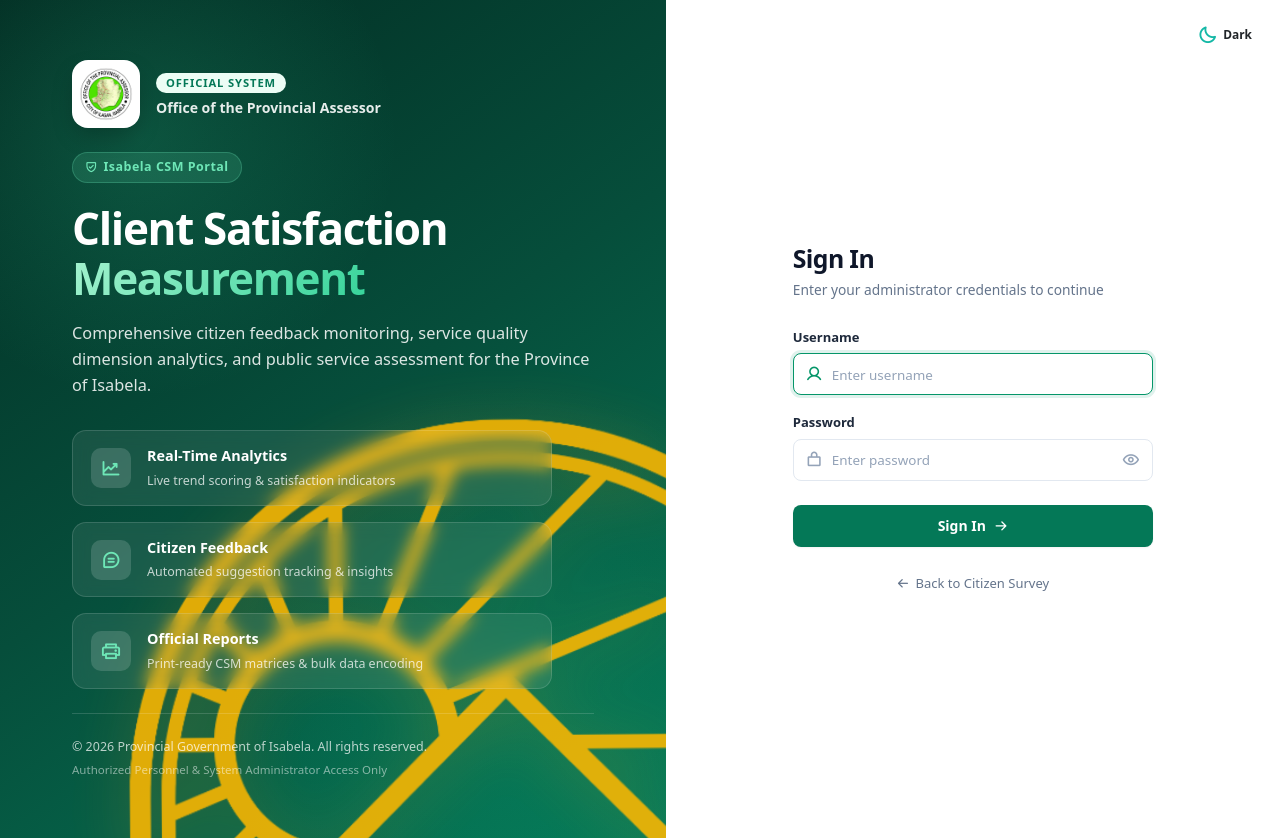
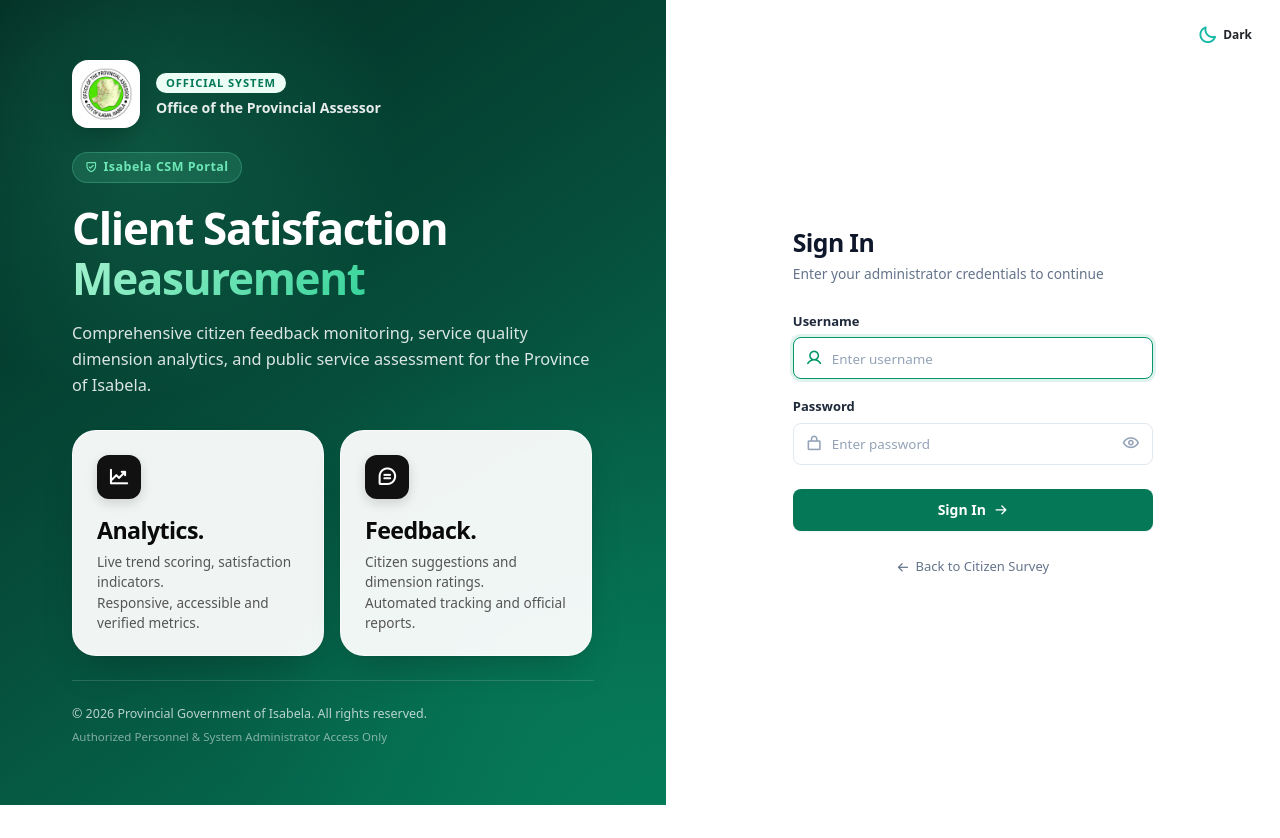
Before and after one commit to LiveKryptiah/pgi.pao.csm, a PHP site: page /login.php in a window 1280 px wide. After the commit the page ends 805 px from the top, so only its background shows below. Run offline with PHP 8.4, Linux system fonts and the light colour scheme; some libraries are stand-ins or nearby versions.

Commit message:
Update left side feature cards to frosted blur card design matching reference

```diff
--- a/login.php
+++ b/login.php
@@ -137,43 +137,6 @@ if ($_SERVER["REQUEST_METHOD"] == "POST") {
             background: radial-gradient(circle, rgba(16, 185, 129, 0.15) 0%, transparent 70%);
         }
 
-        /* GREETINGS SUN ART (FROM DASHBOARD GREETING SECTION) */
-        .login-left-sun-art {
-            position: absolute;
-            right: 0;
-            bottom: -15px;
-            height: 52%;
-            max-height: 480px;
-            pointer-events: none;
-            user-select: none;
-            z-index: 1;
-            opacity: 0.88;
-            background: transparent !important;
-            border: none !important;
-            box-shadow: none !important;
-            transition: transform 0.4s cubic-bezier(0.34, 1.56, 0.64, 1), opacity 0.3s ease;
-        }
-
-        .login-left-sun-img {
-            height: 100%;
-            width: auto;
-            object-fit: contain;
-            background: transparent !important;
-            border: none !important;
-            box-shadow: none !important;
-            filter: drop-shadow(0 6px 30px rgba(245, 158, 11, 0.25));
-            transition: transform 0.4s cubic-bezier(0.34, 1.56, 0.64, 1);
-        }
-
-        .login-split-left:hover .login-left-sun-img {
-            transform: scale(1.025) rotate(-0.5deg);
-        }
-
-        [data-bs-theme="dark"] .login-left-sun-art {
-            opacity: 0.70;
-            filter: drop-shadow(0 0 35px rgba(245, 158, 11, 0.35));
-        }
-
         .login-left-content {
             position: relative;
             z-index: 2;
@@ -255,50 +218,92 @@ if ($_SERVER["REQUEST_METHOD"] == "POST") {
 
         .brand-feature-grid {
             display: grid;
+            grid-template-columns: repeat(auto-fit, minmax(220px, 1fr));
             gap: 16px;
-            max-width: 480px;
+            max-width: 520px;
         }
 
-        .brand-feature-card {
+        /* FROSTED BLUR CARD (MATCHING USER REFERENCE DESIGN) */
+        .brand-blur-card {
+            background: rgba(255, 255, 255, 0.94);
+            backdrop-filter: blur(24px);
+            -webkit-backdrop-filter: blur(24px);
+            border: 1px solid rgba(255, 255, 255, 0.65);
+            border-radius: 24px;
+            padding: 24px 24px 22px;
+            box-shadow: 0 20px 40px -15px rgba(0, 0, 0, 0.25), 0 1px 3px rgba(0, 0, 0, 0.08);
+            transition: transform 0.25s cubic-bezier(0.34, 1.56, 0.64, 1), box-shadow 0.25s ease, background 0.2s ease;
             display: flex;
-            align-items: center;
-            gap: 16px;
-            padding: 14px 18px;
-            background: rgba(255, 255, 255, 0.08);
-            border: 1px solid rgba(255, 255, 255, 0.14);
-            border-radius: 14px;
-            backdrop-filter: blur(8px);
-            transition: background 0.2s ease, transform 0.2s ease;
+            flex-direction: column;
+            align-items: flex-start;
+            text-align: left;
         }
 
-        .brand-feature-card:hover {
-            background: rgba(255, 255, 255, 0.12);
-            transform: translateX(4px);
+        .brand-blur-card:hover {
+            transform: translateY(-4px);
+            background: #ffffff;
+            box-shadow: 0 25px 50px -12px rgba(0, 0, 0, 0.35);
         }
 
-        .brand-feature-card i {
-            width: 40px;
-            height: 40px;
-            border-radius: 10px;
-            background: rgba(255, 255, 255, 0.15);
+        .blur-card-icon-box {
+            width: 44px;
+            height: 44px;
+            border-radius: 12px;
+            background: #111111;
             display: flex;
             align-items: center;
             justify-content: center;
-            font-size: 1.25rem;
-            color: #6ee7b7;
+            color: #ffffff;
+            font-size: 1.35rem;
+            margin-bottom: 18px;
+            box-shadow: 0 4px 12px rgba(0, 0, 0, 0.15);
+            transition: transform 0.2s ease;
             flex-shrink: 0;
         }
 
-        .brand-feature-card strong {
-            display: block;
-            font-size: 0.90rem;
-            font-weight: 700;
-            color: #ffffff;
+        .brand-blur-card:hover .blur-card-icon-box {
+            transform: scale(1.06);
         }
 
-        .brand-feature-card span {
-            font-size: 0.78rem;
-            color: rgba(255, 255, 255, 0.75);
+        .blur-card-title {
+            font-size: 1.45rem;
+            font-weight: 800;
+            letter-spacing: -0.025em;
+            color: #0a0a0a;
+            margin: 0 0 8px 0;
+            line-height: 1.15;
+        }
+
+        .blur-card-desc {
+            font-size: 0.85rem;
+            line-height: 1.5;
+            color: #555555;
+            margin: 0;
+            font-weight: 450;
+        }
+
+        [data-bs-theme="dark"] .brand-blur-card {
+            background: rgba(10, 24, 18, 0.82);
+            border-color: rgba(255, 255, 255, 0.14);
+            box-shadow: 0 20px 40px -15px rgba(0, 0, 0, 0.6);
+        }
+
+        [data-bs-theme="dark"] .brand-blur-card:hover {
+            background: rgba(14, 32, 24, 0.92);
+        }
+
+        [data-bs-theme="dark"] .blur-card-icon-box {
+            background: #020704;
+            color: #34d399;
+            border: 1px solid rgba(52, 211, 153, 0.25);
+        }
+
+        [data-bs-theme="dark"] .blur-card-title {
+            color: #f8fafc;
+        }
+
+        [data-bs-theme="dark"] .blur-card-desc {
+            color: rgba(255, 255, 255, 0.72);
         }
 
         .login-left-footer {
@@ -575,13 +580,6 @@ if ($_SERVER["REQUEST_METHOD"] == "POST") {
             .login-left-footer {
                 display: none;
             }
-            .login-left-sun-art {
-                opacity: 0.28;
-                right: -25px;
-                bottom: -15px;
-                height: 44%;
-                max-height: 240px;
-            }
             .login-split-right {
                 flex: none;
                 width: 100%;
@@ -602,12 +600,6 @@ if ($_SERVER["REQUEST_METHOD"] == "POST") {
     <!-- LEFT: FULL SCREEN BACKGROUND & BRANDING -->
     <aside class="login-split-left">
         <div class="login-left-bg-art" aria-hidden="true"></div>
-
-        <!-- GREETINGS SUN ART (FROM DASHBOARD GREETING SECTION) -->
-        <div class="login-left-sun-art" aria-hidden="true">
-            <img src="greetings_sun_topleft.png" alt="Greeting Sun" class="login-left-sun-img">
-        </div>
-
         <div class="login-left-content">
             <!-- Header Brand -->
             <div class="login-left-header">
@@ -632,26 +624,26 @@ if ($_SERVER["REQUEST_METHOD"] == "POST") {
                 </p>
 
                 <div class="brand-feature-grid">
-                    <div class="brand-feature-card">
-                        <i class="ph-bold ph-chart-line-up"></i>
-                        <div>
-                            <strong>Real-Time Analytics</strong>
-                            <span>Live trend scoring & satisfaction indicators</span>
+                    <div class="brand-blur-card">
+                        <div class="blur-card-icon-box">
+                            <i class="ph-bold ph-chart-line-up"></i>
                         </div>
+                        <h3 class="blur-card-title">Analytics.</h3>
+                        <p class="blur-card-desc">
+                            Live trend scoring, satisfaction indicators.<br>
+                            Responsive, accessible and verified metrics.
+                        </p>
                     </div>
-                    <div class="brand-feature-card">
-                        <i class="ph-bold ph-chat-teardrop-text"></i>
-                        <div>
-                            <strong>Citizen Feedback</strong>
-                            <span>Automated suggestion tracking & insights</span>
+
+                    <div class="brand-blur-card">
+                        <div class="blur-card-icon-box">
+                            <i class="ph-bold ph-chat-teardrop-text"></i>
                         </div>
-                    </div>
-                    <div class="brand-feature-card">
-                        <i class="ph-bold ph-printer"></i>
-                        <div>
-                            <strong>Official Reports</strong>
-                            <span>Print-ready CSM matrices & bulk data encoding</span>
-                        </div>
+                        <h3 class="blur-card-title">Feedback.</h3>
+                        <p class="blur-card-desc">
+                            Citizen suggestions and dimension ratings.<br>
+                            Automated tracking and official reports.
+                        </p>
                     </div>
                 </div>
             </div>
```
